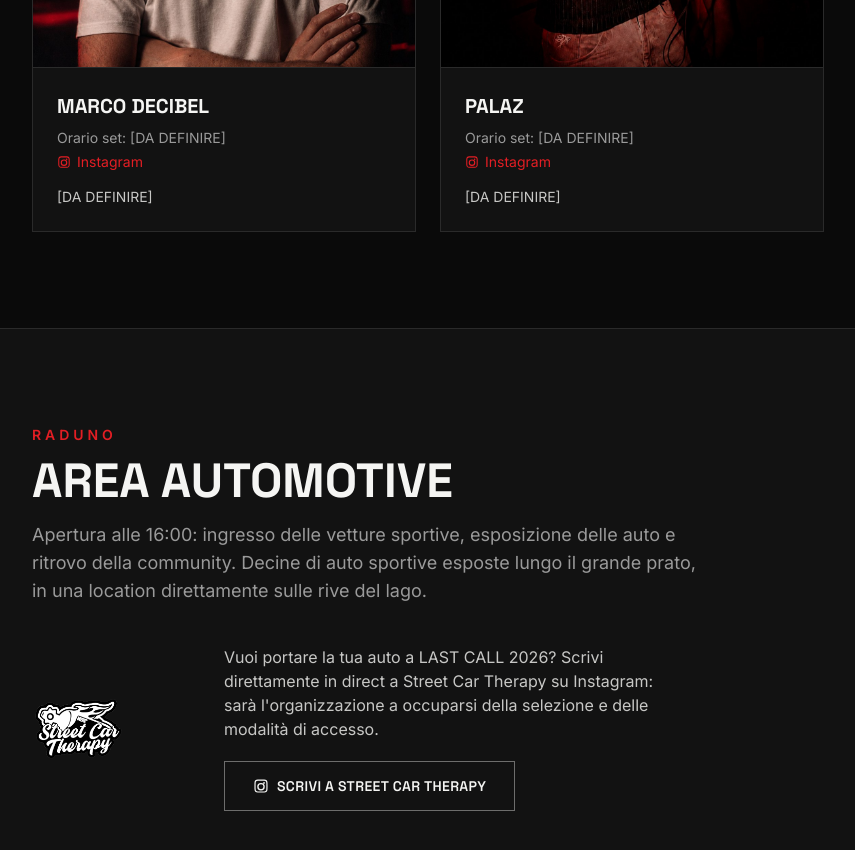
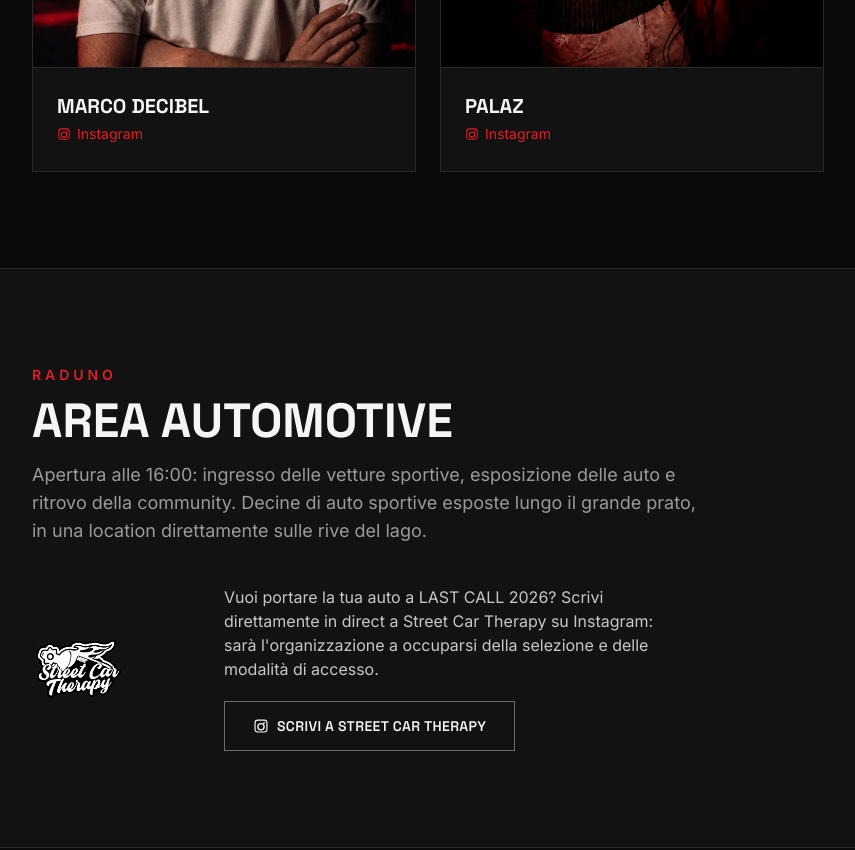
Before and after one commit to Ferree99/underground-events, a Next.js app: page /eventi/last-call-2026 in a window 1280 px wide. Shown: the part 3120-3970 px from the top of the page, without its empty margins (8-863 px from the left). Built offline with nearby package versions, Linux system fonts and the light colour scheme.

Commit message:
Update ArtistCard.tsx

```diff
--- a/components/ArtistCard.tsx
+++ b/components/ArtistCard.tsx
@@ -10,8 +10,6 @@ export default function ArtistCard({
   name: string;
   photo: string;
   social: string;
-  bio: string;
-  setTime: string;
 }) {
   const hasRealPhoto = photo.startsWith("/");
   const hasRealSocial = social.startsWith("http");
@@ -35,7 +33,6 @@ export default function ArtistCard({
       </div>
       <div className="p-6">
         <h3 className="font-display font-bold uppercase text-xl">{name}</h3>
-        <p className="mt-2 text-sm text-ue-smoke">Orario set: {setTime}</p>
         {hasRealSocial ? (
           <a
             href={social}
@@ -51,7 +48,6 @@ export default function ArtistCard({
         ) : (
           <p className="mt-1 text-sm text-ue-smoke">Social: {social}</p>
         )}
-        <p className="mt-3 text-sm text-ue-white/80">{bio}</p>
       </div>
     </div>
   );
```
